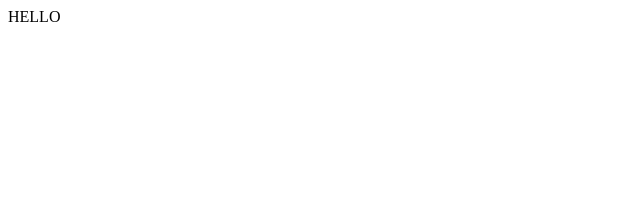
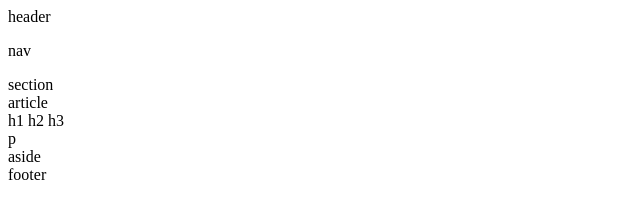
Before and after one commit to TashaShrader/HW-Wireframe, a plain HTML site: page index.html in a window 1280 px wide. Shown: the whole page, without its empty margins (0-640 px from the left). Drawn offline with Linux system fonts and the light colour scheme.

Commit message:
<COMMENT>

```diff
--- a/index.html
+++ b/index.html
@@ -1,9 +1,45 @@
 <!DOCTYPE html>
-<html>
-    <head>
+<html lang="en-us">
 
-    </head>
-    <body>
-        HELLO
-    </body>
+<head>
+    <meta charset="UTF-8">
+    <title>HW-Wireframe</title>
+    <link rel="stylesheet" type="text/css" href="style.css">
+</head>
+
+<body>
+    <header id="first">header
+    </header>
+
+    <p id="two">nav
+
+    </p>
+
+
+    <section id="first-section">
+        <section>
+            <div id="section">section
+            </div>
+        </section>
+
+        <div id="arty">article
+        </div>
+        <div id="h123">h1 h2 h3</div>
+        <div id="party">p</div>
+
+    </section>
+
+    <section id="second-section">
+        <div id="side">aside
+        </div>
+
+    </section>
+
+    <footer id="end">footer</footer>
+
+
+
+
+</body>
+
 </html>
--- a/style.css
+++ b/style.css
@@ -0,0 +1,10 @@
+
+.Body
+{
+
+font-family: "Arial, Helvetica Neue, Helvetica, sans-serif";
+color: "#777";
+background: "#777";
+width: "960px";
+font-size: "18px";
+}
```
